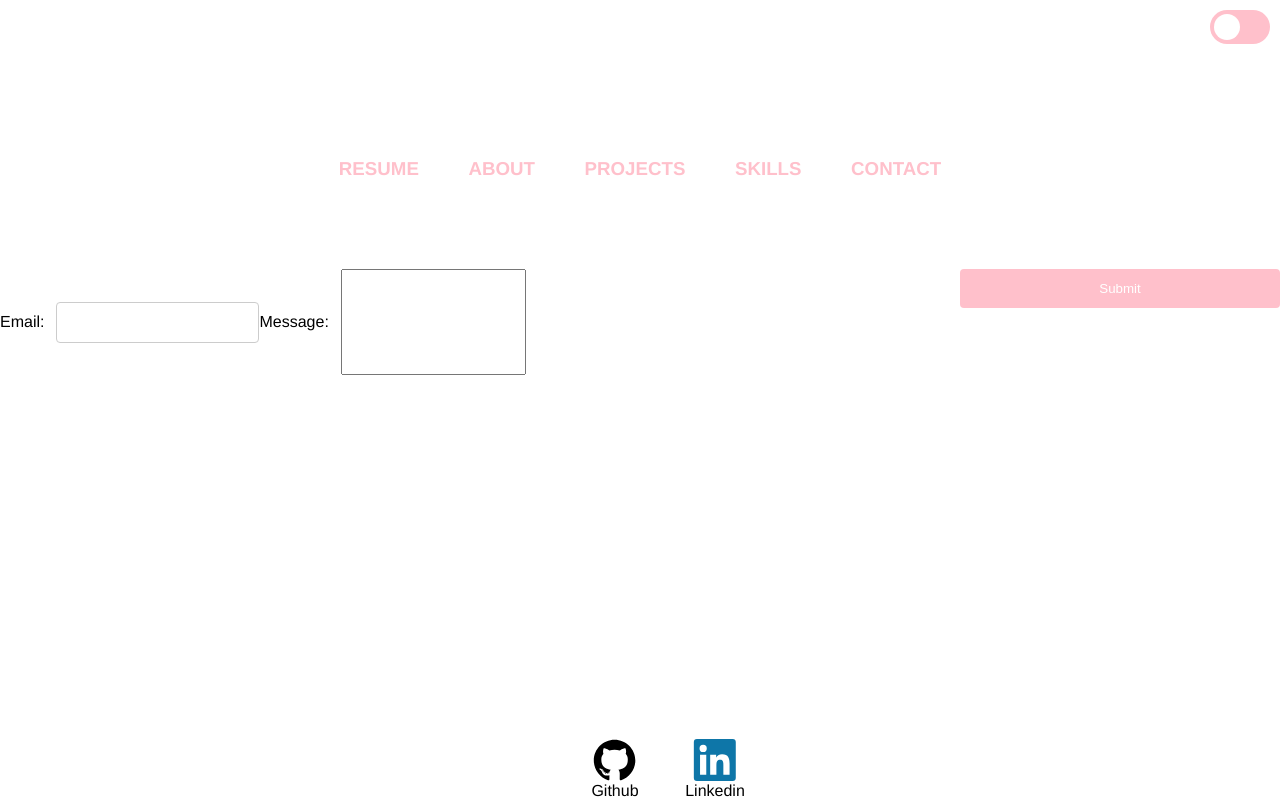
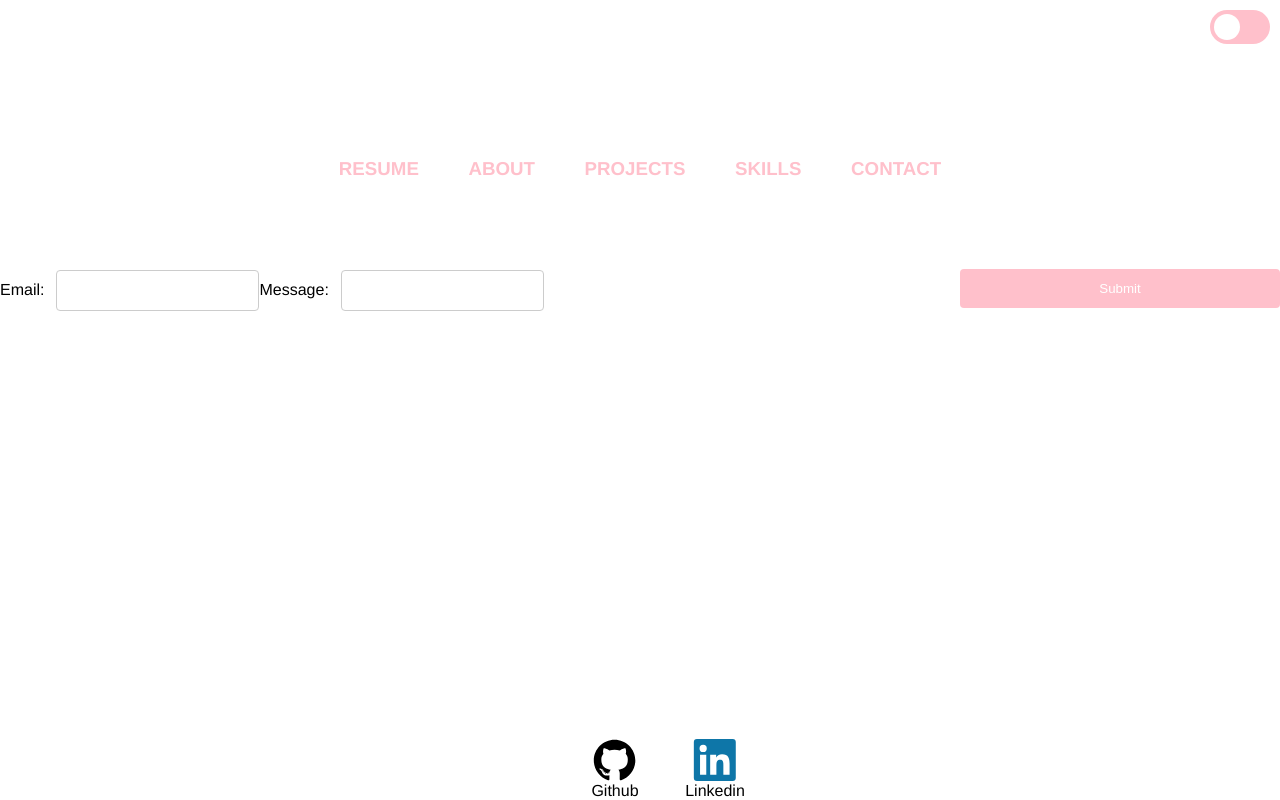
Before and after one commit to KathyPuma/Portfolio, a React (Create React App) app: page /contact in a window 1280 px wide. Built offline with nearby package versions, Linux system fonts and the light colour scheme.

Commit message:
Remove duplicate width for button style and remove second className in the input tag

```diff
--- a/src/Components/Contact.jsx
+++ b/src/Components/Contact.jsx
@@ -24,9 +24,10 @@ export default class Contact extends React.Component {
                     <input className='input' type="email" name="email" />
 
                     <label className='message-label' >Message:</label>
-                    <input className='input' className = 'messageInput'type="text" name="message" />
+                    <input className='input' type="text" name="message" />
 
-                    {status === "SUCCESS" ? <p>Thanks!</p> : <button style={{
+                    {status === "SUCCESS" ? <p>Thanks!</p> : <button
+                    style={{
                         backgroundColor: 'pink',
                         color: 'white',
                         padding: '12px 20px',
@@ -35,7 +36,6 @@ export default class Contact extends React.Component {
                         cursor: 'pointer',
                         float: 'right',
                         display: 'flex',
-                        width: '100%',
                         justifyContent: 'center',
                         alignSelf: 'center',
                         gridRowStart: 3,
@@ -44,8 +44,8 @@ export default class Contact extends React.Component {
                         gridColumnEnd: 3,
                         width: '25%',
                         justifySelf: 'flex-end',
-
-                    }}>Submit</button>}
+                    }}
+                    >Submit</button>}
                     {status === "ERROR" && <p>Ooops! There was an error.</p>}
                 </form>
             </div>
```
